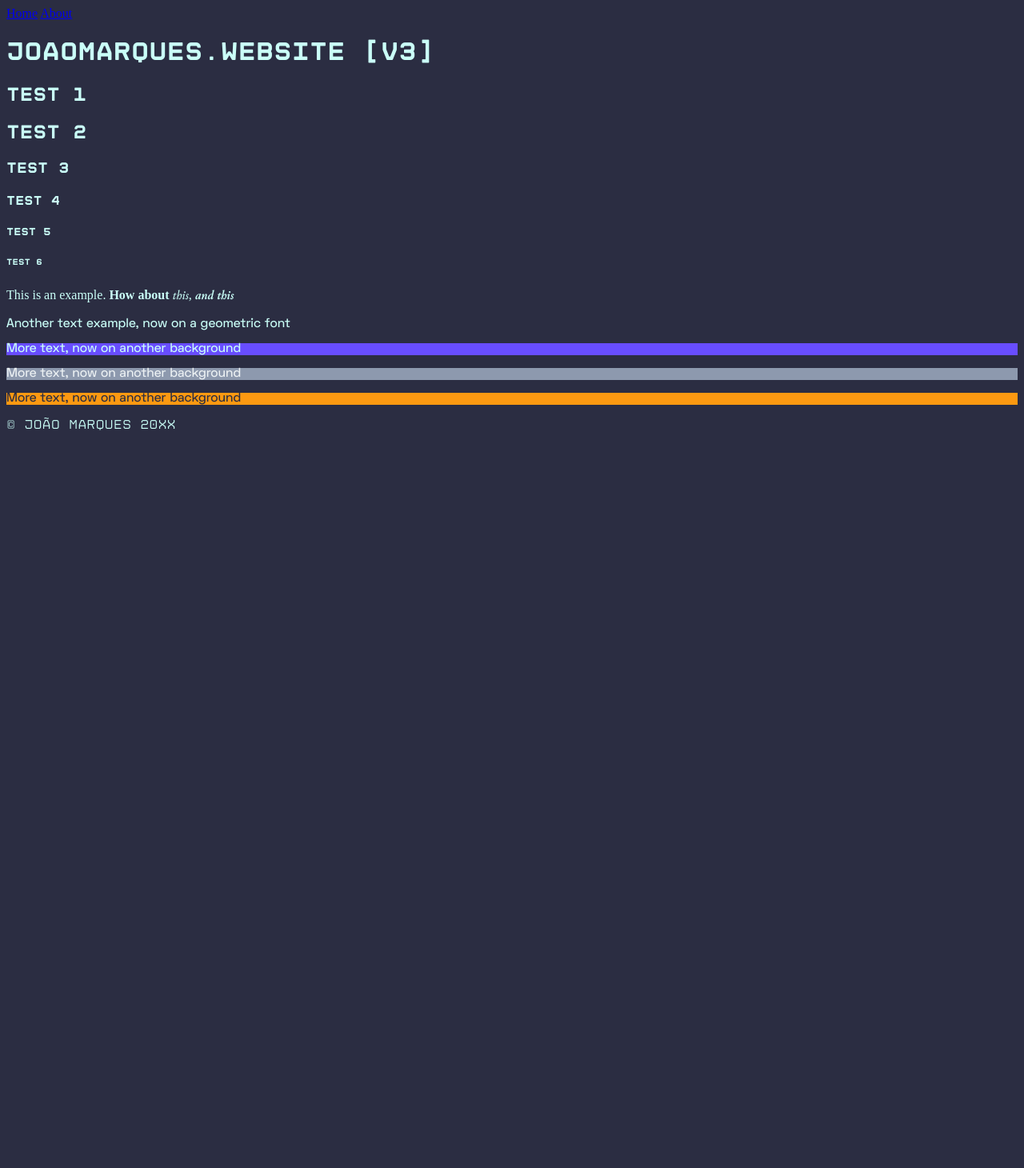
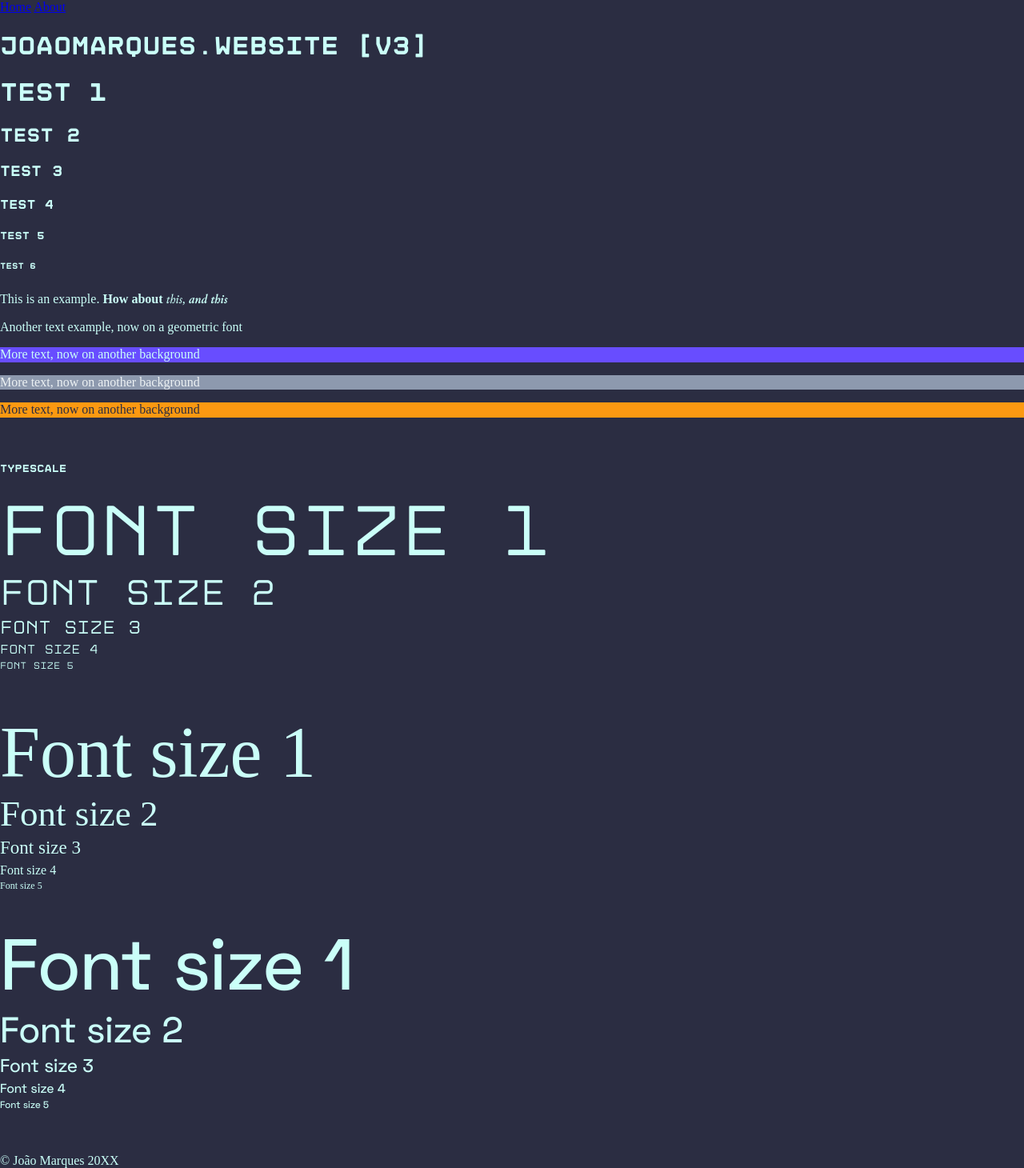
Before and after one commit to joaornmarques/joaomarques-website-v3, a Jekyll site: the page built from index.markdown, in a window 1280 px wide. Shown: the whole page at 80% size. Built offline with Jekyll 4.4.1, drawn with Linux system fonts in a browser that asks for light colours; some web fonts are replaced; before the commit the page ends 900 px from its top, so only the background shows below that.

Commit message:
typescale added

```diff
--- a/_sass/_typography.scss
+++ b/_sass/_typography.scss
@@ -57,12 +57,11 @@
   font-style: italic;
 }
 
-
 /* ----------------
 FONT DEFAULTS
 ---------------- */
 
-body{
+body {
 	font-family: 'Junicode', 'Times New Roman', serif;
 	-moz-osx-font-smoothing: grayscale;
   -webkit-font-smoothing: antialiased;
@@ -73,27 +72,3 @@
   font-family: 'Disket-Mono', Helvetica, sans-serif;
   font-weight: 700;
 }
-
-/* ----------------
-FONT CLASSES
----------------- */
-
-.f-disket {
-  font-family: 'Disket-Mono', Helvetica, sans-serif;
-}
-
-.f-space {
-  font-family: 'Space-Grotesk', Helvetica, sans-serif;
-}
-
-.f-junicode {
-  font-family: 'Junicode', Helvetica, sans-serif;
-}
-
-.f-w-500 {
-  font-weight: 500;
-}
-
-.f-w-700 {
-  font-weight: 700;
-}
--- a/_sass/_utils.scss
+++ b/_sass/_utils.scss
@@ -2,16 +2,71 @@
 COLORS
 ---------------- */
 
-.u-c-neon-1 { color: $neon-1; }
-.u-c-neon-2 { color: $neon-2; }
-.u-c-neon-3 { color: $neon-3; }
-.u-c-gray-1 { color: $gray-1; }
-.u-c-gray-2 { color: $gray-2; }
-.u-c-gray-3 { color: $gray-3; }
+.u-c-neon-1 { color: $neon-1 !important; }
+.u-c-neon-2 { color: $neon-2 !important; }
+.u-c-neon-3 { color: $neon-3 !important; }
+.u-c-gray-1 { color: $gray-1 !important; }
+.u-c-gray-2 { color: $gray-2 !important; }
+.u-c-gray-3 { color: $gray-3 !important; }
 
-.u-bc-neon-1 { background-color: $neon-1; }
-.u-bc-neon-2 { background-color: $neon-2; }
-.u-bc-neon-3 { background-color: $neon-3; }
-.u-bc-gray-1 { background-color: $gray-1; }
-.u-bc-gray-2 { background-color: $gray-2; }
-.u-bc-gray-3 { background-color: $gray-3; }
+.u-bc-neon-1 { background-color: $neon-1 !important; }
+.u-bc-neon-2 { background-color: $neon-2 !important; }
+.u-bc-neon-3 { background-color: $neon-3 !important; }
+.u-bc-gray-1 { background-color: $gray-1 !important; }
+.u-bc-gray-2 { background-color: $gray-2 !important; }
+.u-bc-gray-3 { background-color: $gray-3 !important; }
+
+
+/* ----------------
+SPACING
+---------------- */
+
+.u-m-0 { margin: 0 !important; }
+
+/* ----------------
+FONTS
+---------------- */
+
+.u-ft-display {
+  font-family: 'Disket-Mono', Helvetica, sans-serif !important;
+}
+
+.u-ft-sans {
+  font-family: 'Space-Grotesk', Helvetica, sans-serif !important;
+}
+
+.u-ft-serif {
+  font-family: 'Junicode', Helvetica, sans-serif !important;
+}
+
+.u-fw-500 { font-weight: 500 !important; }
+.u-fw-700 { font-weight: 700 !important; }
+
+/* ----------------
+TYPESCALE
+---------------- */
+
+.u-ts-1 {
+  font-size: $ts-fs-1 !important;
+  line-height: $ts-lh-1 !important;
+}
+
+.u-ts-2 {
+  font-size: $ts-fs-2 !important;
+  line-height: $ts-lh-2 !important;
+}
+
+.u-ts-3 {
+  font-size: $ts-fs-3 !important;
+  line-height: $ts-lh-3 !important;
+}
+
+.u-ts-4 {
+  font-size: $ts-fs-4 !important;
+  line-height: $ts-lh-4 !important;
+}
+
+.u-ts-5 {
+  font-size: $ts-fs-5 !important;
+  line-height: $ts-lh-5 !important;
+}
--- a/_sass/_variables.scss
+++ b/_sass/_variables.scss
@@ -13,3 +13,24 @@
 $gray-1: #2B2D42;
 $gray-2: #8D99AE;
 $gray-3: #EDF2F4;
+
+
+/* ----------------
+TYPESCALE
+---------------- */
+
+// Font-size
+
+$ts-fs-1: 90px;
+$ts-fs-2: 45px;
+$ts-fs-3: 23px;
+$ts-fs-4: 16px;
+$ts-fs-5: 12px;
+
+// Line height
+
+$ts-lh-1: 99px;
+$ts-lh-2: 54px;
+$ts-lh-3: 32px;
+$ts-lh-4: 23px;
+$ts-lh-5: 17px;
--- /dev/null
+++ b/_sass/vendors/normalize.scss
@@ -0,0 +1,349 @@
+/*! normalize.css v8.0.1 | MIT License | github.com/necolas/normalize.css */
+
+/* Document
+   ========================================================================== */
+
+/**
+ * 1. Correct the line height in all browsers.
+ * 2. Prevent adjustments of font size after orientation changes in iOS.
+ */
+
+ html {
+  line-height: 1.15; /* 1 */
+  -webkit-text-size-adjust: 100%; /* 2 */
+}
+
+/* Sections
+   ========================================================================== */
+
+/**
+ * Remove the margin in all browsers.
+ */
+
+body {
+  margin: 0;
+}
+
+/**
+ * Render the `main` element consistently in IE.
+ */
+
+main {
+  display: block;
+}
+
+/**
+ * Correct the font size and margin on `h1` elements within `section` and
+ * `article` contexts in Chrome, Firefox, and Safari.
+ */
+
+h1 {
+  font-size: 2em;
+  margin: 0.67em 0;
+}
+
+/* Grouping content
+   ========================================================================== */
+
+/**
+ * 1. Add the correct box sizing in Firefox.
+ * 2. Show the overflow in Edge and IE.
+ */
+
+hr {
+  box-sizing: content-box; /* 1 */
+  height: 0; /* 1 */
+  overflow: visible; /* 2 */
+}
+
+/**
+ * 1. Correct the inheritance and scaling of font size in all browsers.
+ * 2. Correct the odd `em` font sizing in all browsers.
+ */
+
+pre {
+  font-family: monospace, monospace; /* 1 */
+  font-size: 1em; /* 2 */
+}
+
+/* Text-level semantics
+   ========================================================================== */
+
+/**
+ * Remove the gray background on active links in IE 10.
+ */
+
+a {
+  background-color: transparent;
+}
+
+/**
+ * 1. Remove the bottom border in Chrome 57-
+ * 2. Add the correct text decoration in Chrome, Edge, IE, Opera, and Safari.
+ */
+
+abbr[title] {
+  border-bottom: none; /* 1 */
+  text-decoration: underline; /* 2 */
+  text-decoration: underline dotted; /* 2 */
+}
+
+/**
+ * Add the correct font weight in Chrome, Edge, and Safari.
+ */
+
+b,
+strong {
+  font-weight: bolder;
+}
+
+/**
+ * 1. Correct the inheritance and scaling of font size in all browsers.
+ * 2. Correct the odd `em` font sizing in all browsers.
+ */
+
+code,
+kbd,
+samp {
+  font-family: monospace, monospace; /* 1 */
+  font-size: 1em; /* 2 */
+}
+
+/**
+ * Add the correct font size in all browsers.
+ */
+
+small {
+  font-size: 80%;
+}
+
+/**
+ * Prevent `sub` and `sup` elements from affecting the line height in
+ * all browsers.
+ */
+
+sub,
+sup {
+  font-size: 75%;
+  line-height: 0;
+  position: relative;
+  vertical-align: baseline;
+}
+
+sub {
+  bottom: -0.25em;
+}
+
+sup {
+  top: -0.5em;
+}
+
+/* Embedded content
+   ========================================================================== */
+
+/**
+ * Remove the border on images inside links in IE 10.
+ */
+
+img {
+  border-style: none;
+}
+
+/* Forms
+   ========================================================================== */
+
+/**
+ * 1. Change the font styles in all browsers.
+ * 2. Remove the margin in Firefox and Safari.
+ */
+
+button,
+input,
+optgroup,
+select,
+textarea {
+  font-family: inherit; /* 1 */
+  font-size: 100%; /* 1 */
+  line-height: 1.15; /* 1 */
+  margin: 0; /* 2 */
+}
+
+/**
+ * Show the overflow in IE.
+ * 1. Show the overflow in Edge.
+ */
+
+button,
+input { /* 1 */
+  overflow: visible;
+}
+
+/**
+ * Remove the inheritance of text transform in Edge, Firefox, and IE.
+ * 1. Remove the inheritance of text transform in Firefox.
+ */
+
+button,
+select { /* 1 */
+  text-transform: none;
+}
+
+/**
+ * Correct the inability to style clickable types in iOS and Safari.
+ */
+
+button,
+[type="button"],
+[type="reset"],
+[type="submit"] {
+  -webkit-appearance: button;
+}
+
+/**
+ * Remove the inner border and padding in Firefox.
+ */
+
+button::-moz-focus-inner,
+[type="button"]::-moz-focus-inner,
+[type="reset"]::-moz-focus-inner,
+[type="submit"]::-moz-focus-inner {
+  border-style: none;
+  padding: 0;
+}
+
+/**
+ * Restore the focus styles unset by the previous rule.
+ */
+
+button:-moz-focusring,
+[type="button"]:-moz-focusring,
+[type="reset"]:-moz-focusring,
+[type="submit"]:-moz-focusring {
+  outline: 1px dotted ButtonText;
+}
+
+/**
+ * Correct the padding in Firefox.
+ */
+
+fieldset {
+  padding: 0.35em 0.75em 0.625em;
+}
+
+/**
+ * 1. Correct the text wrapping in Edge and IE.
+ * 2. Correct the color inheritance from `fieldset` elements in IE.
+ * 3. Remove the padding so developers are not caught out when they zero out
+ *    `fieldset` elements in all browsers.
+ */
+
+legend {
+  box-sizing: border-box; /* 1 */
+  color: inherit; /* 2 */
+  display: table; /* 1 */
+  max-width: 100%; /* 1 */
+  padding: 0; /* 3 */
+  white-space: normal; /* 1 */
+}
+
+/**
+ * Add the correct vertical alignment in Chrome, Firefox, and Opera.
+ */
+
+progress {
+  vertical-align: baseline;
+}
+
+/**
+ * Remove the default vertical scrollbar in IE 10+.
+ */
+
+textarea {
+  overflow: auto;
+}
+
+/**
+ * 1. Add the correct box sizing in IE 10.
+ * 2. Remove the padding in IE 10.
+ */
+
+[type="checkbox"],
+[type="radio"] {
+  box-sizing: border-box; /* 1 */
+  padding: 0; /* 2 */
+}
+
+/**
+ * Correct the cursor style of increment and decrement buttons in Chrome.
+ */
+
+[type="number"]::-webkit-inner-spin-button,
+[type="number"]::-webkit-outer-spin-button {
+  height: auto;
+}
+
+/**
+ * 1. Correct the odd appearance in Chrome and Safari.
+ * 2. Correct the outline style in Safari.
+ */
+
+[type="search"] {
+  -webkit-appearance: textfield; /* 1 */
+  outline-offset: -2px; /* 2 */
+}
+
+/**
+ * Remove the inner padding in Chrome and Safari on macOS.
+ */
+
+[type="search"]::-webkit-search-decoration {
+  -webkit-appearance: none;
+}
+
+/**
+ * 1. Correct the inability to style clickable types in iOS and Safari.
+ * 2. Change font properties to `inherit` in Safari.
+ */
+
+::-webkit-file-upload-button {
+  -webkit-appearance: button; /* 1 */
+  font: inherit; /* 2 */
+}
+
+/* Interactive
+   ========================================================================== */
+
+/*
+ * Add the correct display in Edge, IE 10+, and Firefox.
+ */
+
+details {
+  display: block;
+}
+
+/*
+ * Add the correct display in all browsers.
+ */
+
+summary {
+  display: list-item;
+}
+
+/* Misc
+   ========================================================================== */
+
+/**
+ * Add the correct display in IE 10+.
+ */
+
+template {
+  display: none;
+}
+
+/**
+ * Add the correct display in IE 10.
+ */
+
+[hidden] {
+  display: none;
+}
--- a/assets/css/main.scss
+++ b/assets/css/main.scss
@@ -1,5 +1,6 @@
 ---
 ---
+@import "vendors/normalize";
 @import "variables";
 @import "typography";
 @import "base";
--- a/index.markdown
+++ b/index.markdown
@@ -15,14 +15,37 @@
 
 This is an example. **How about** *this*, ***and this***
 
-<p class="f-space">Another text example, now on a geometric font</p>
+<p class="f-sans">Another text example, now on a geometric font</p>
 
 <div class="u-bc-neon-2">
-  <p class="f-space">More text, now on another background</p>
+  <p class="f-sans ts-1">More text, now on another background</p>
 </div>
 <div class="u-bc-gray-2">
-  <p class="f-space u-c-gray-3">More text, now on another background</p>
+  <p class="f-sans u-c-gray-3">More text, now on another background</p>
 </div>
 <div class="u-bc-neon-3">
-  <p class="f-space u-c-gray-1">More text, now on another background</p>
+  <p class="f-sans u-c-gray-1">More text, now on another background</p>
 </div>
+
+<br>
+
+##### Typescale
+
+<p class="u-ft-display u-ts-1 u-m-0">Font size 1</p>
+<p class="u-ft-display u-ts-2 u-m-0">Font size 2</p>
+<p class="u-ft-display u-ts-3 u-m-0">Font size 3</p>
+<p class="u-ft-display u-ts-4 u-m-0">Font size 4</p>
+<p class="u-ft-display u-ts-5 u-m-0">Font size 5</p>
+<br>
+<p class="u-ts-1 u-m-0">Font size 1</p>
+<p class="u-ts-2 u-m-0">Font size 2</p>
+<p class="u-ts-3 u-m-0">Font size 3</p>
+<p class="u-ts-4 u-m-0">Font size 4</p>
+<p class="u-ts-5 u-m-0">Font size 5</p>
+<br>
+<p class="u-ft-sans u-ts-1 u-m-0">Font size 1</p>
+<p class="u-ft-sans u-ts-2 u-m-0">Font size 2</p>
+<p class="u-ft-sans u-ts-3 u-m-0">Font size 3</p>
+<p class="u-ft-sans u-ts-4 u-m-0">Font size 4</p>
+<p class="u-ft-sans u-ts-5 u-m-0">Font size 5</p>
+<br>
```
